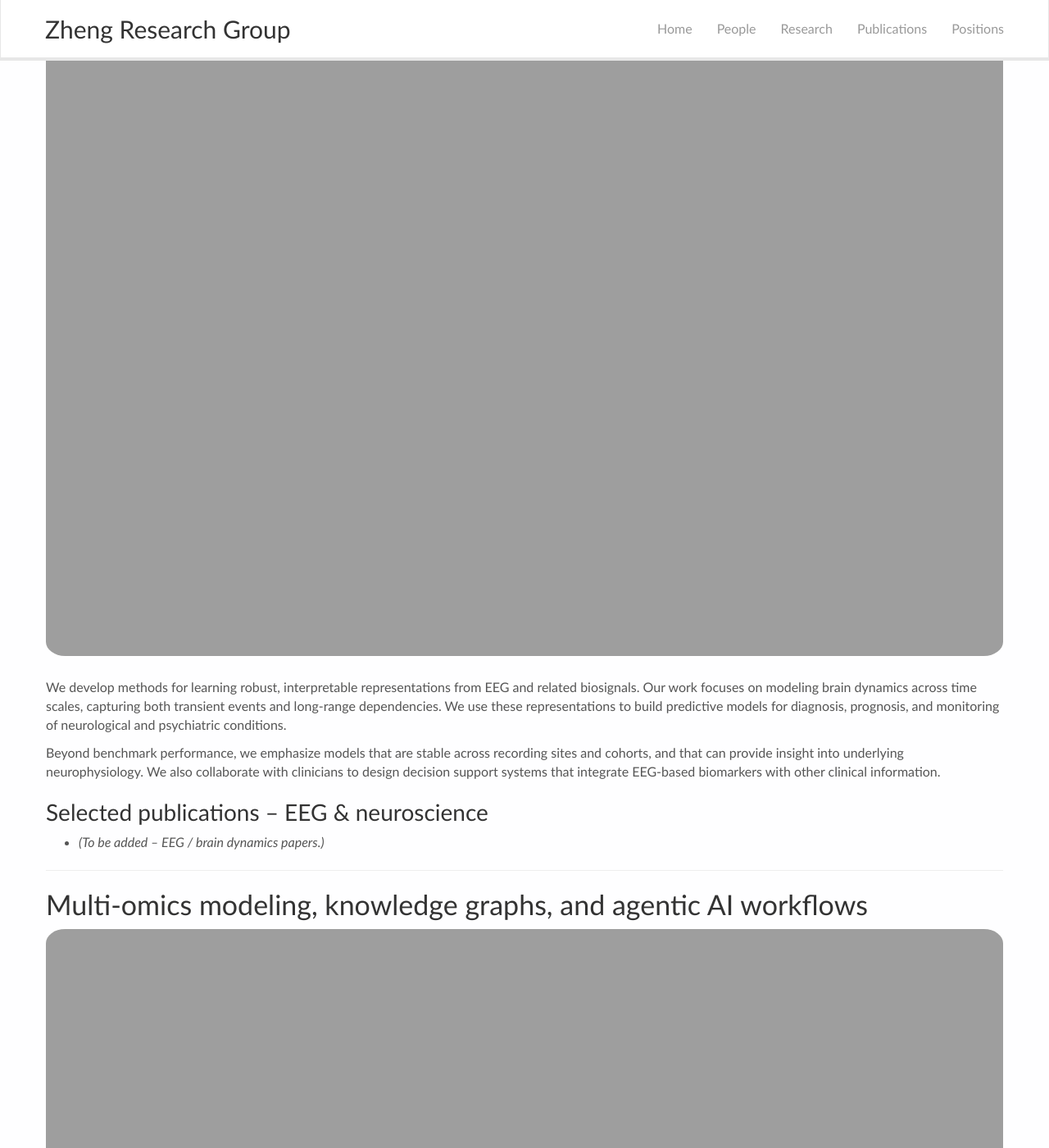
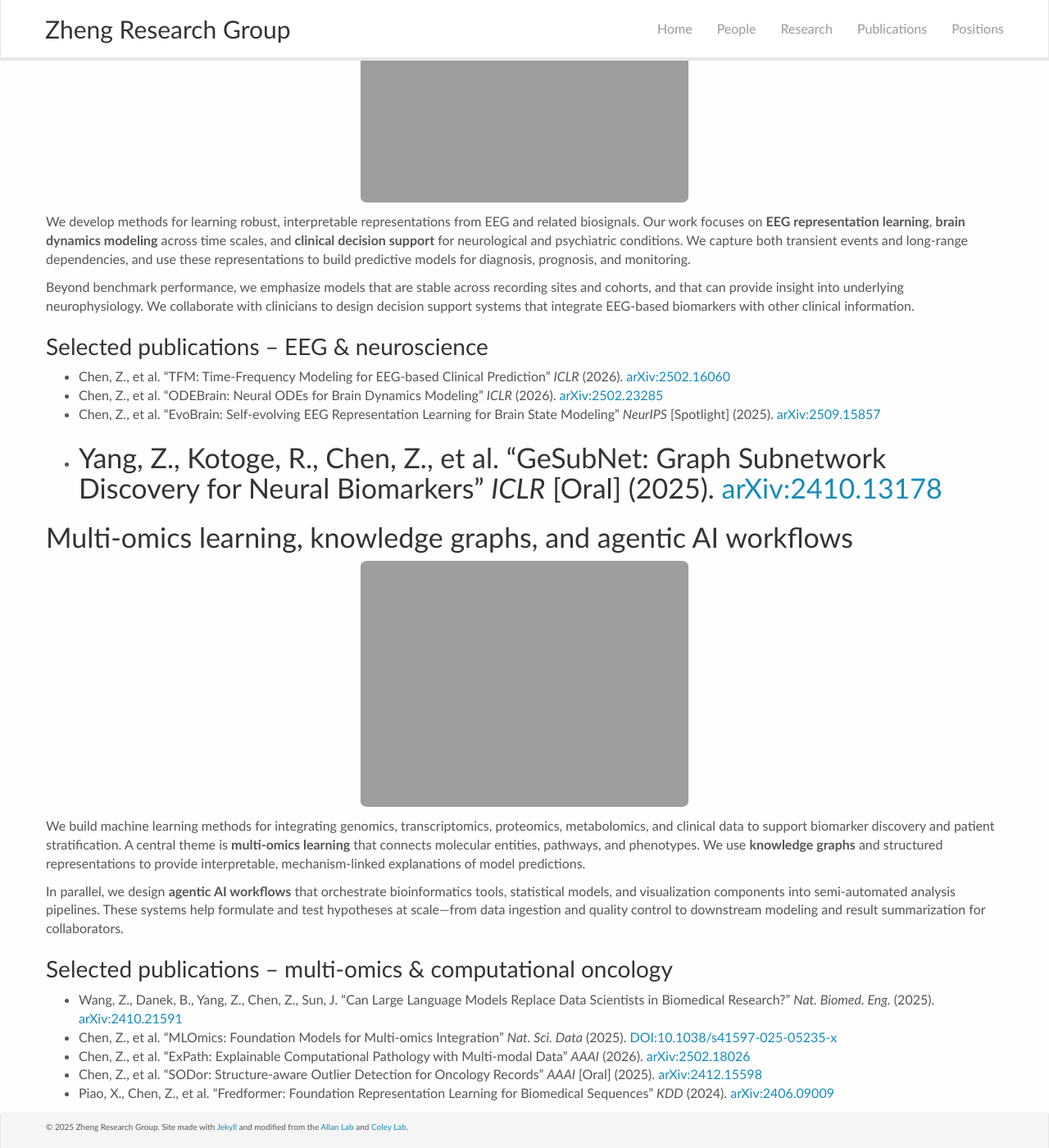
Before and after one commit to zhengchen3/zhengchen3.github.io, a Jekyll site: the page built from _pages/research.md, in a window 1280 px wide and 1400 px high, scrolled down 282 px. Shown: the whole window at 82% size. Built offline with Jekyll 4.4.1, drawn with Linux system fonts in a browser that asks for light colours; nearby versions of some CDN libraries; some of the changed text lies outside the part shown.

Commit message:
Remove publications page

```diff
--- a/_includes/footer.html
+++ b/_includes/footer.html
@@ -3,7 +3,7 @@
 	<div class="container-fluid">
 	  <div class="row">
 		<div class="col-sm-6">
-		  <p>&copy; 2025 Zheng Research Group. Site modified from the <a href="https://github.com/mpa139/allanlab">Allan Lab</a> and <a href="https://github.com/coleygroup/coleygroup.github.io">Coley Lab</a>.</p>
+		  <p>&copy; 2025 Zheng Research Group. Site made with <a href="https://jekyllrb.com">Jekyll</a> and modified from the <a href="https://github.com/mpa139/allanlab">Allan Lab</a> and <a href="https://github.com/coleygroup/coleygroup.github.io">Coley Lab</a>.</p>
 		<!-- <div class="col-sm-6">
 		  <p>We are part of <a href="https://www.sanken.osaka-u.ac.jp/en/">SANKEN</a>, Osaka University. <a href="mailto:{{ site.email }}">{{ site.email }}</a></p>
 		</div> -->
--- a/_pages/publications.md
+++ /dev/null
@@ -1,67 +0,0 @@
----
-title: "Allan Lab - Publications"
-layout: gridlay
-excerpt: "Allan Lab -- Publications."
-sitemap: false
-permalink: /publications/
----
-
-
-# Publications
-
-## Group highlights
-
-**At the end of this page, you can find the [full list of publications and patents](#full-list-of-publications). All papers are also available on [arXiv](https://arxiv.org/search/?searchtype=author&query=Allan%2C+M+P).**
-
-{% assign number_printed = 0 %}
-{% for publi in site.data.publist %}
-
-{% assign even_odd = number_printed | modulo: 2 %}
-{% if publi.highlight == 1 %}
-
-{% if even_odd == 0 %}
-<div class="row">
-{% endif %}
-
-<div class="col-sm-6 clearfix">
- <div class="well">
-  <pubtit>{{ publi.title }}</pubtit>
-  <img src="{{ site.url }}{{ site.baseurl }}/images/pubpic/{{ publi.image }}" class="img-responsive" width="33%" style="float: left" />
-  <p>{{ publi.description }}</p>
-  <p><em>{{ publi.authors }}</em></p>
-  <p><strong><a href="{{ publi.link.url }}">{{ publi.link.display }}</a></strong></p>
-  <p class="text-danger"><strong> {{ publi.news1 }}</strong></p>
-  <p> {{ publi.news2 }}</p>
- </div>
-</div>
-
-{% assign number_printed = number_printed | plus: 1 %}
-
-{% if even_odd == 1 %}
-</div>
-{% endif %}
-
-{% endif %}
-{% endfor %}
-
-{% assign even_odd = number_printed | modulo: 2 %}
-{% if even_odd == 1 %}
-</div>
-{% endif %}
-
-<p> &nbsp; </p>
-
-
-## Patents
-<em>Milan P Allan, S Gröblacher, RA Norte, M Leeuwenhoek</em><br />Novel atomic force microscopy probes with phononic crystals<br /> PCT/NL20-20/050797 (2020)
-
-<em>Milan P Allan</em><br /> Methods of manufacturing superconductor and phononic elements <br /> <a href="https://patents.google.com/patent/US10439125B2/en?inventor=Milan+ALLAN&oq=inventor:(Milan+ALLAN)">US10439125B2 (2016)</a>
-
-## Full List of publications
-
-{% for publi in site.data.publist %}
-
-  {{ publi.title }} <br />
-  <em>{{ publi.authors }} </em><br /><a href="{{ publi.link.url }}">{{ publi.link.display }}</a>
-
-{% endfor %}
--- a/_pages/research.md
+++ b/_pages/research.md
@@ -8,39 +8,37 @@ permalink: /research/
 
 # Research
 
-## EEG representation learning and clinical support
+---
 
-![]({{ site.url }}{{ site.baseurl }}/images/respic/eeg_overview.png){: style="width: 100%; margin: 0 0 16px 0;"}
+## EEG representation learning, brain modeling, and clinical support
+
+![EEG overview]({{ site.url }}{{ site.baseurl }}/images/respic/placeholder_eeg.svg){: style="max-width: 66%; height: auto; display: block; margin: 0 auto 12px auto;"}
 
 We develop methods for learning robust, interpretable representations from EEG and related biosignals.
-Our work focuses on modeling brain dynamics across time scales, capturing both transient events and
-long-range dependencies. We use these representations to build predictive models for diagnosis,
-prognosis, and monitoring of neurological and psychiatric conditions.
+Our work focuses on **EEG representation learning**, **brain dynamics modeling** across time scales, and **clinical decision support** for neurological and psychiatric conditions. We capture both transient events and long-range dependencies, and use these representations to build predictive models for diagnosis, prognosis, and monitoring.
 
-Beyond benchmark performance, we emphasize models that are stable across recording sites and cohorts,
-and that can provide insight into underlying neurophysiology. We also collaborate with clinicians to
-design decision support systems that integrate EEG-based biomarkers with other clinical information.
+Beyond benchmark performance, we emphasize models that are stable across recording sites and cohorts, and that can provide insight into underlying neurophysiology. We collaborate with clinicians to design decision support systems that integrate EEG-based biomarkers with other clinical information.
 
 ### Selected publications – EEG & neuroscience
 
-- *(To be added – EEG / brain dynamics papers.)*
-
+- Chen, Z., et al. “TFM: Time-Frequency Modeling for EEG-based Clinical Prediction” _ICLR_ (2026). [arXiv:2502.16060](https://arxiv.org/abs/2502.16060)
+- Chen, Z., et al. “ODEBrain: Neural ODEs for Brain Dynamics Modeling” _ICLR_ (2026). [arXiv:2502.23285](https://arxiv.org/abs/2502.23285)
+- Chen, Z., et al. “EvoBrain: Self-evolving EEG Representation Learning for Brain State Modeling” _NeurIPS_ [Spotlight] (2025). [arXiv:2509.15857](https://arxiv.org/abs/2509.15857)
+- Yang, Z., Kotoge, R., Chen, Z., et al. “GeSubNet: Graph Subnetwork Discovery for Neural Biomarkers” _ICLR_ [Oral] (2025). [arXiv:2410.13178](https://arxiv.org/abs/2410.13178)
 ---
 
-## Multi-omics modeling, knowledge graphs, and agentic AI workflows
+## Multi-omics learning, knowledge graphs, and agentic AI workflows
 
-![]({{ site.url }}{{ site.baseurl }}/images/respic/multiomics_overview.png){: style="width: 100%; margin: 0 0 16px 0;"}
+![Multiomics overview]({{ site.url }}{{ site.baseurl }}/images/respic/placeholder_multiomics.svg){: style="max-width: 66%; height: auto; display: block; margin: 0 auto 12px auto;"}
 
-We build machine learning methods for integrating genomics, transcriptomics, proteomics, metabolomics,
-and clinical data to support biomarker discovery and patient stratification. A central theme is to use
-knowledge graphs and structured representations to connect molecular entities, pathways, and phenotypes,
-so that model predictions can be interpreted in terms of biological mechanisms.
+We build machine learning methods for integrating genomics, transcriptomics, proteomics, metabolomics, and clinical data to support biomarker discovery and patient stratification. A central theme is **multi-omics learning** that connects molecular entities, pathways, and phenotypes. We use **knowledge graphs** and structured representations to provide interpretable, mechanism-linked explanations of model predictions.
 
-In parallel, we design agentic AI workflows that orchestrate bioinformatics tools, statistical models,
-and visualization components into semi-automated analysis pipelines. These systems help formulate and
-test hypotheses at scale, from data ingestion and quality control to downstream modeling and result
-summarization for collaborators.
+In parallel, we design **agentic AI workflows** that orchestrate bioinformatics tools, statistical models, and visualization components into semi-automated analysis pipelines. These systems help formulate and test hypotheses at scale—from data ingestion and quality control to downstream modeling and result summarization for collaborators.
 
 ### Selected publications – multi-omics & computational oncology
 
-- *(To be added – multi-omics / oncology / agentic-AI papers.)*
+- Wang, Z., Danek, B., Yang, Z., Chen, Z., Sun, J. “Can Large Language Models Replace Data Scientists in Biomedical Research?” _Nat. Biomed. Eng._ (2025). [arXiv:2410.21591](https://arxiv.org/abs/2410.21591)
+- Chen, Z., et al. “MLOmics: Foundation Models for Multi-omics Integration” _Nat. Sci. Data_ (2025). [DOI:10.1038/s41597-025-05235-x](https://doi.org/10.1038/s41597-025-05235-x)
+- Chen, Z., et al. “ExPath: Explainable Computational Pathology with Multi-modal Data” _AAAI_ (2026). [arXiv:2502.18026](https://arxiv.org/abs/2502.18026)
+- Chen, Z., et al. “SODor: Structure-aware Outlier Detection for Oncology Records” _AAAI_ [Oral] (2025). [arXiv:2412.15598](https://arxiv.org/abs/2412.15598)
+- Piao, X., Chen, Z., et al. “Fredformer: Foundation Representation Learning for Biomedical Sequences” _KDD_ (2024). [arXiv:2406.09009](https://arxiv.org/abs/2406.09009)
```
